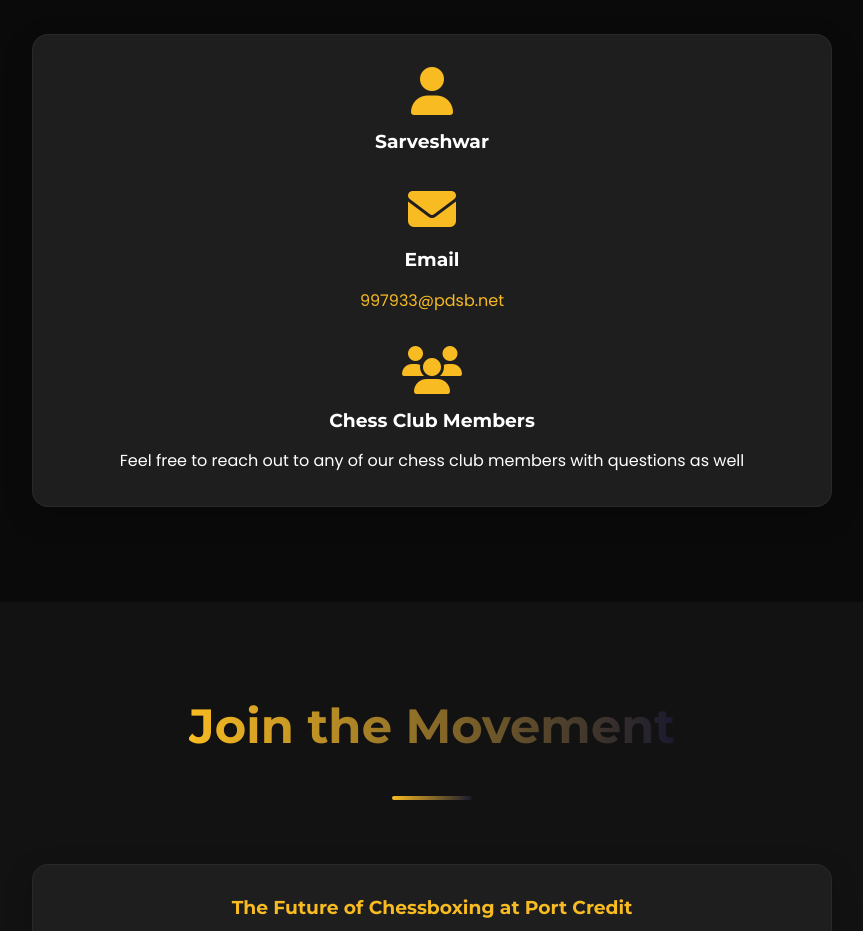
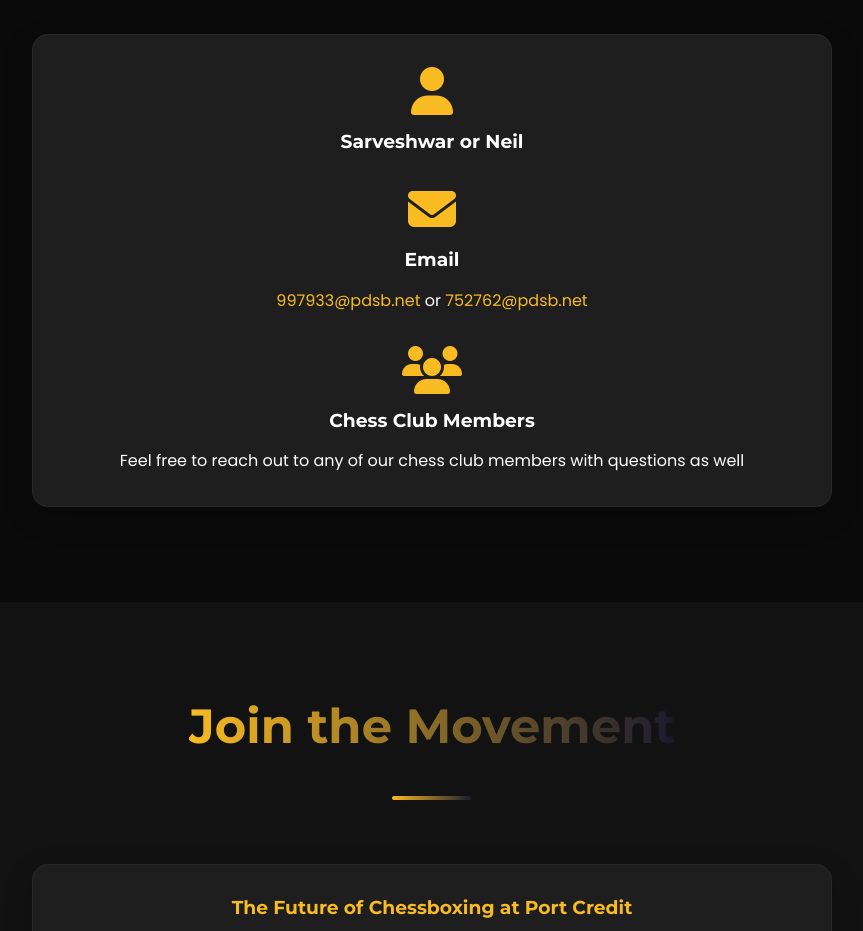
Before and after one commit to ZugzwangChessClub/ChessBoxing, a plain HTML site: page index.html in a window 1280 px wide. Shown: the part 7320-8251 px from the top of the page, without its empty margins (208-1071 px from the left). Drawn offline with Linux system fonts and the light colour scheme.

Commit message:
Added Neil to the contact list

```diff
--- a/index.html
+++ b/index.html
@@ -951,15 +951,19 @@
                 <div class="contact-content">
                     <div style="margin-bottom: 2rem;">
                         <i class="fas fa-user" style="font-size: 3rem; color: var(--accent); margin-bottom: 1rem;"></i>
-                        <h3>Sarveshwar</h3>
+                        <h3>Sarveshwar or Neil</h3>
                     </div>
 
                     <div style="margin-bottom: 2rem;">
                         <i class="fas fa-envelope" style="font-size: 3rem; color: var(--accent); margin-bottom: 1rem;"></i>
                         <h3>Email</h3>
                         <p>
-                            <a href="mailto:997933@pdsb.net" style="color: var(--accent); text-decoration: none;">
+                            <a href="mailto:997933@pdsb.net" style="color: var(--accent); text-decoration: none;" style="margin-bottom: -1rem;">
                                 997933@pdsb.net
+                            </a>
+                            or
+                            <a href="mailto:752762@pdsb.net" style="color: var(--accent); text-decoration: none;">
+                                752762@pdsb.net
                             </a>
                         </p>
                     </div>
```
